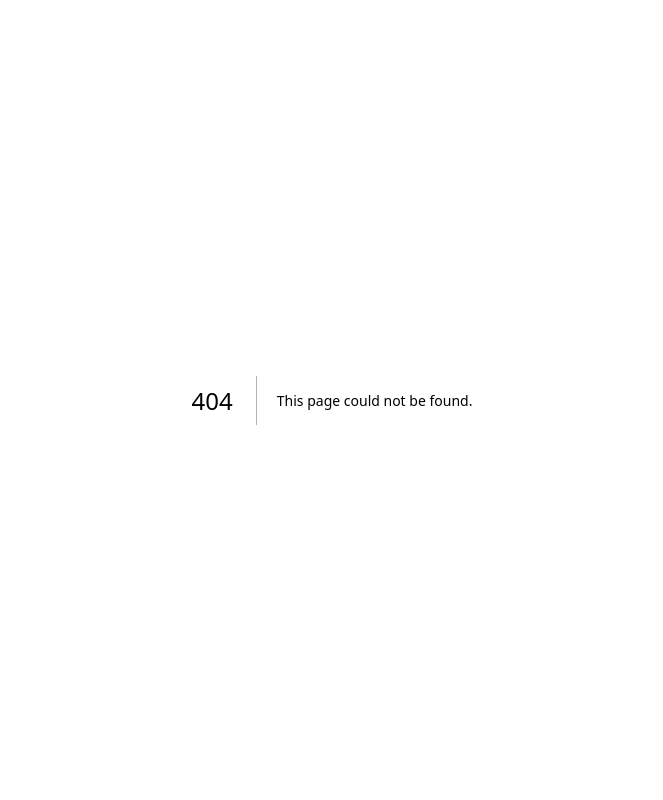
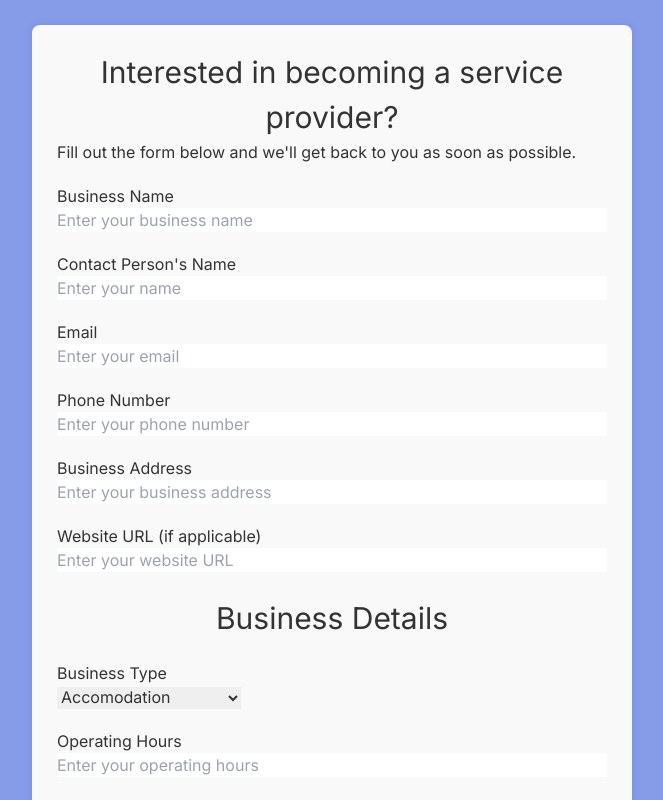
Before and after one commit to Aaron-1303/TripSinc, a Next.js app: page /service_providers in a window 1280 px wide. Before the commit this address had no page. Shown: the top 800 px of the page, without its empty margins (308-971 px from the left). Built offline with nearby package versions, Linux system fonts and the light colour scheme.

Commit message:
contact form for service providers FINAL

```diff
--- /dev/null
+++ b/app/service_providers/page.js
@@ -0,0 +1,10 @@
+import Contact from '@/components/contact/contact';
+import React from 'react';
+
+export default function ServiceProviders() {
+    return (
+        <div>
+            <Contact />
+        </div>
+    )
+}
--- /dev/null
+++ b/components/contact/contact.css
@@ -0,0 +1,51 @@
+.contact {
+    display: flex;
+    justify-content: center;
+    align-items: center;
+    min-height: 100vh;
+    background: #879ce9
+}
+
+contact h1 {
+    margin-bottom: 20px;
+    font-size: 2rem;
+    color: #333;
+}
+
+contact h2 {
+    margin-bottom: 20px;
+    font-size: 1.5rem;
+    color: #333;
+}
+
+contact p {
+    margin-bottom: 20px;
+    font-size: 1.2rem;
+    color: #666;
+}
+
+form {
+    max-width: 600px;
+    width: 100%;
+    background: #f9f9f9;
+    padding: 25px 25px 30px;
+    border-radius: 8px;
+    box-shadow: 0 0 10px rgba(0, 0, 0, 0.1);
+    color: #333;
+    margin: 25px;
+
+}
+
+form h2 {
+    font-size: 30px;
+    text-align: center;
+}
+
+form .input-box {
+    margin-top: 20px;
+}
+
+.input-box .field {
+    width: 100%;
+    height:
+}
--- /dev/null
+++ b/components/contact/contact.jsx
@@ -0,0 +1,76 @@
+"use client";
+import React, { useState } from 'react';
+import './contact.css';
+
+export default function Contact() {
+    const [showOther, setShowOther] = useState(false);
+
+    const handleBusinessTypeChange = (e) => {
+        setShowOther(e.target.value === 'other');
+    }
+    return (
+        <section className="contact" >
+            <form>
+                <h2>Interested in becoming a service provider?</h2>
+                <p>Fill out the form below and we'll get back to you as soon as possible.</p>
+                <div className="input-box">
+                    <label>Business Name </label>
+                    <input type="text" className="field" placeholder="Enter your business name" />
+                </div>
+                <div className="input-box">
+                    <label>Contact Person's Name </label>
+                    <input type="text" className="field" placeholder="Enter your name" />
+                </div>
+                <div className="input-box">
+                    <label>Email </label>
+                    <input type="email" className="field" placeholder="Enter your email" />
+                </div>
+                <div className="input-box">
+                    <label>Phone Number </label>
+                    <input type="tel" className="field" placeholder="Enter your phone number" />
+                </div>
+                <div className="input-box">
+                    <label>Business Address </label>
+                    <input type="text" className="field" placeholder="Enter your business address" />
+                </div>
+                <div className="input-box">
+                    <label>Website URL (if applicable) </label>
+                    <input type="url" className="field" placeholder="Enter your website URL" />
+                </div>
+                <br />
+                <h2>Business Details</h2>
+                <div className="input-box">
+                    <label>Business Type</label>
+                </div>
+                <select name="businessType" id="businessType" onChange={handleBusinessTypeChange}>
+                    <option value="accomodation">Accomodation</option>
+                    <option value="restaurant">Restaurant/Cafe</option>
+                    <option value="activity">Tour/Activity Provider</option>
+                    <option value="transportation">Transportation</option>
+                    <option value="other">Other</option>
+
+                </select>
+
+                {showOther && (
+                    <div className="input-box" id="other">
+                        <label>Please specify: </label>
+                        <textarea className="field" placeholder="Enter"></textarea>
+                    </div>
+                )}
+
+                <div className="input-box">
+                    <label>Operating Hours </label>
+                    <input type="text" className="field" placeholder="Enter your operating hours" />
+                </div>
+                <br></br>
+
+                <div className="input-box">
+                    <label>Your Message </label>
+                    <textarea name="" id="" className="field" placeholder="Enter your message"></textarea>
+                </div>
+
+                <button type="submit">Submit</button>
+            </form>
+        </section>
+    );
+}
```
